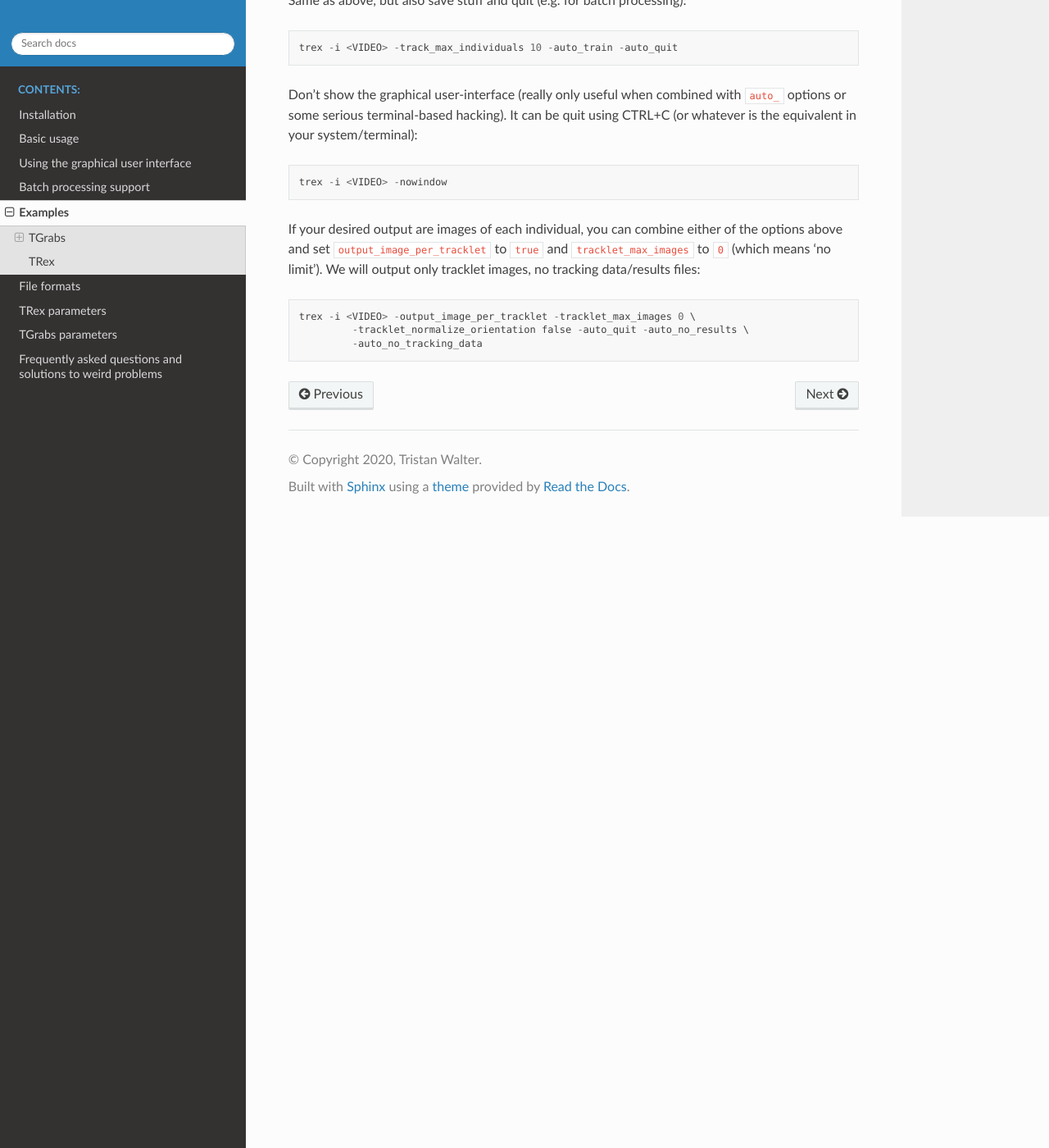
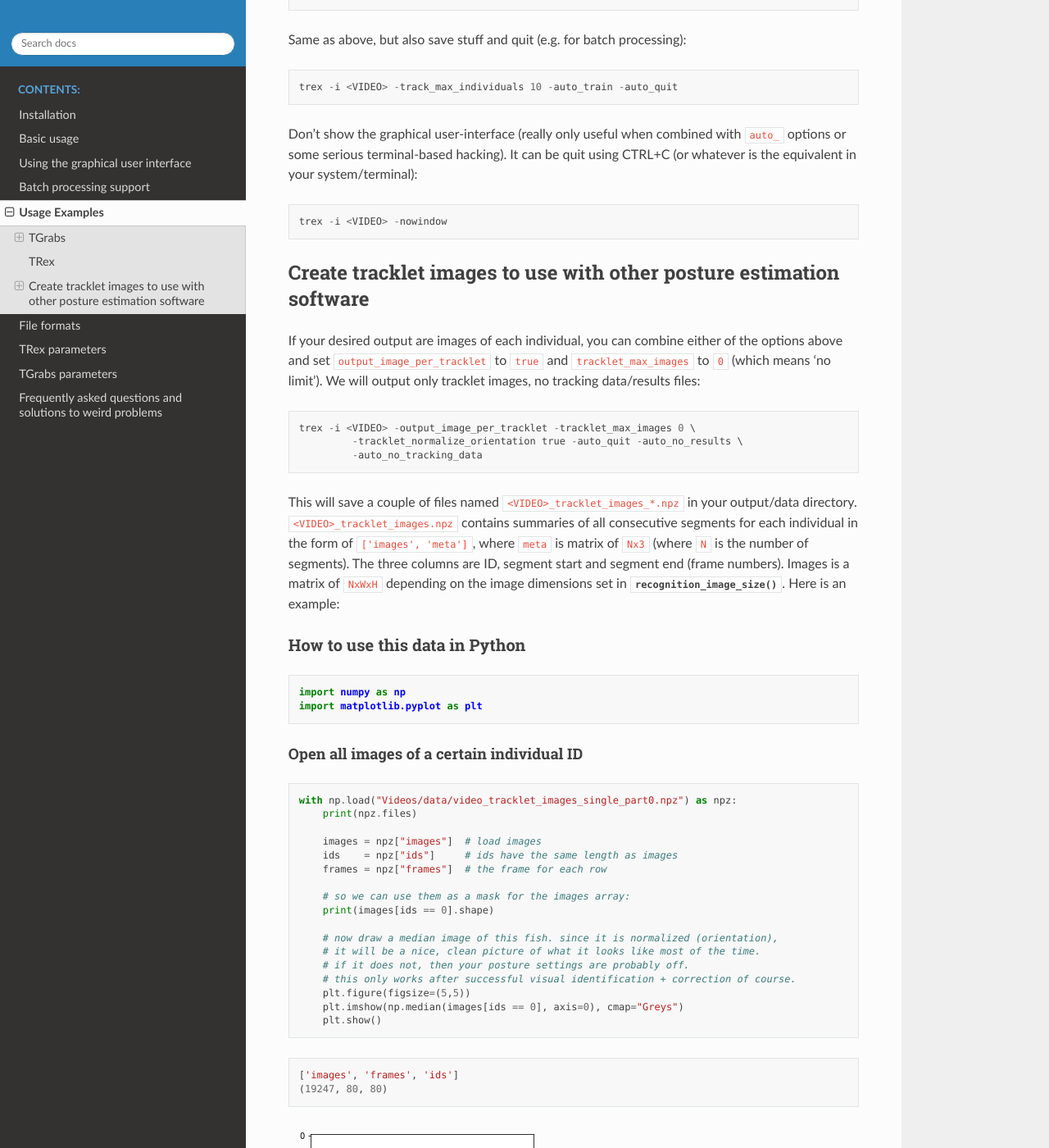
Before and after one commit to mooch443/trex, a Sphinx documentation site: the page built from docs/examples.rst, in a window 1280 px wide and 1400 px high, scrolled down 2397 px. Shown: the whole window at 82% size. Built offline with Sphinx 7.4.7 and the Read the Docs theme 2.0.0, drawn with Linux system fonts in a browser that asks for light colours; some of the changed text lies outside the part shown.

```diff
--- a/docs/examples.rst
+++ b/docs/examples.rst
@@ -3,8 +3,8 @@
 .. toctree::
    :maxdepth: 2
 
-Examples
-########
+Usage Examples
+##############
 
 This section contains an assortment of common usage examples, taken from the real world. We will explain each example shortly and move on quickly. If certain details are unclear, :doc:`parameters_trex` or :doc:`parameters_tgrabs` might help!
 
@@ -53,7 +53,7 @@ TRex
 ****
 
 .. NOTE::
-	Keep in mind that all parameters specified here in the the command-line can also be accessed if you're already within the graphical user interface.
+	Keep in mind that all parameters specified here in the command-line can also be accessed if you're already within the graphical user interface. Just type into the textfield on the bottom left of the screen and it will auto-complete parameter names for you. See also :doc:`gui`.
 
 Open a video::
 
@@ -83,8 +83,102 @@ Don't show the graphical user-interface (really only useful when combined with `
 
 	trex -i <VIDEO> -nowindow
 
+Create tracklet images to use with other posture estimation software
+********************************************************************
+
 If your desired output are images of each individual, you can combine either of the options above and set ``output_image_per_tracklet`` to ``true`` and ``tracklet_max_images`` to ``0`` (which means 'no limit'). We will output only tracklet images, no tracking data/results files::
 
 	trex -i <VIDEO> -output_image_per_tracklet -tracklet_max_images 0 \
-		 -tracklet_normalize_orientation false -auto_quit -auto_no_results \
+		 -tracklet_normalize_orientation true -auto_quit -auto_no_results \
 		 -auto_no_tracking_data
+
+This will save a couple of files named ``<VIDEO>_tracklet_images_*.npz`` in your output/data directory. ``<VIDEO>_tracklet_images.npz`` contains summaries of all consecutive segments for each individual in the form of ``['images', 'meta']``, where ``meta`` is matrix of ``Nx3`` (where ``N`` is the number of segments). The three columns are ID, segment start and segment end (frame numbers). Images is a matrix of ``NxWxH`` depending on the image dimensions set in :func:`recognition_image_size`. Here is an example:
+
+How to use this data in Python
+==============================
+
+.. code:: ipython3
+
+    import numpy as np
+    import matplotlib.pyplot as plt
+
+Open all images of a certain individual ID
+------------------------------------------
+
+.. code:: ipython3
+
+    with np.load("Videos/data/video_tracklet_images_single_part0.npz") as npz:
+        print(npz.files)
+
+        images = npz["images"]  # load images
+        ids    = npz["ids"]     # ids have the same length as images
+        frames = npz["frames"]  # the frame for each row
+
+        # so we can use them as a mask for the images array:
+        print(images[ids == 0].shape)
+
+        # now draw a median image of this fish. since it is normalized (orientation),
+        # it will be a nice, clean picture of what it looks like most of the time.
+        # if it does not, then your posture settings are probably off.
+        # this only works after successful visual identification + correction of course.
+        plt.figure(figsize=(5,5))
+        plt.imshow(np.median(images[ids == 0], axis=0), cmap="Greys")
+        plt.show()
+
+
+.. parsed-literal::
+
+    ['images', 'frames', 'ids']
+    (19247, 80, 80)
+
+
+
+.. image:: output_2_1.png
+
+
+Now we want to see that for all individuals
+-------------------------------------------
+
+But we are using the meta tracklet pack for this. It contains only one
+image per consecutive segment.
+
+.. code:: ipython3
+
+    with np.load("Videos/data/video_tracklet_images.npz") as npz:
+        meta = npz["meta"]
+        N = len(np.unique(meta[:, 0])) # how many fish do we have here?
+
+        # plot all individuals in a row. this will probably be real tiny for many more individuals.
+        f, axes = plt.subplots(1, N, figsize=(5*N, 5))
+        for ax, i in zip(axes, ids):
+            ax.axis('off')
+            ax.imshow(np.median(npz["images"][npz["meta"][:, 0] == i], axis=0), cmap="Greys")
+            ax.set_title(str(i))
+        plt.show()
+
+
+
+.. image:: output_4_0.png
+
+
+We can now map from segments (meta) to tracklet images from the big file
+------------------------------------------------------------------------
+
+.. code:: ipython3
+
+    for ID, start, end in meta:
+        mask = np.logical_and(ids == ID, np.logical_and(frames >= start, frames <= end))
+        print(ID, start,"-",end, images[mask].shape)
+
+
+.. parsed-literal::
+
+    0 0 - 40 (41, 80, 80)
+    0 42 - 50 (9, 80, 80)
+
+    [...]
+
+    9 19235 - 19242 (8, 80, 80)
+    9 19245 - 19251 (7, 80, 80)
+    9 19252 - 19305 (54, 80, 80)
+    9 19306 - 19316 (11, 80, 80)
```
Also changed, not shown: README.md (+5 -6 lines), docs/contents.rst (+19 -2 lines), docs/output_2_1.png (added), docs/output_4_0.png (added).
